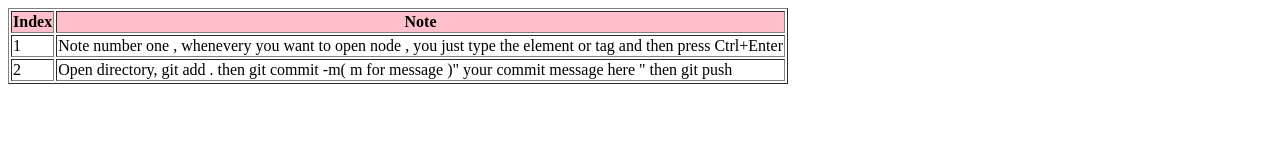
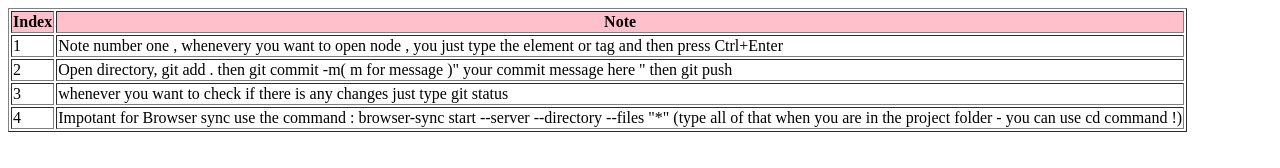
Before and after one commit to AttahirYosif/Coursera-Test, a plain HTML site: page site/Index.html in a window 1280 px wide. Drawn offline with Linux system fonts and the light colour scheme.

Commit message:
my note on browser-sync

```diff
--- a/site/Index.html
+++ b/site/Index.html
@@ -23,6 +23,18 @@
 				Open directory, git add . then git commit -m( m for  message )" your commit message here " then git push
 		</td>
 		</tr>
+		<tr>
+		<td> 3</td>
+		<td>
+				whenever you want to check if there is any changes just type git status
+		</td>
+		</tr>
+		<tr>
+		<td> 4</td>
+		<td>
+				Impotant for Browser sync use the command : browser-sync start --server --directory --files "*" (type all of that when you are in the project folder - you can use cd command !)
+		</td>
+		</tr>
 	</table>
 
 </body>
```
